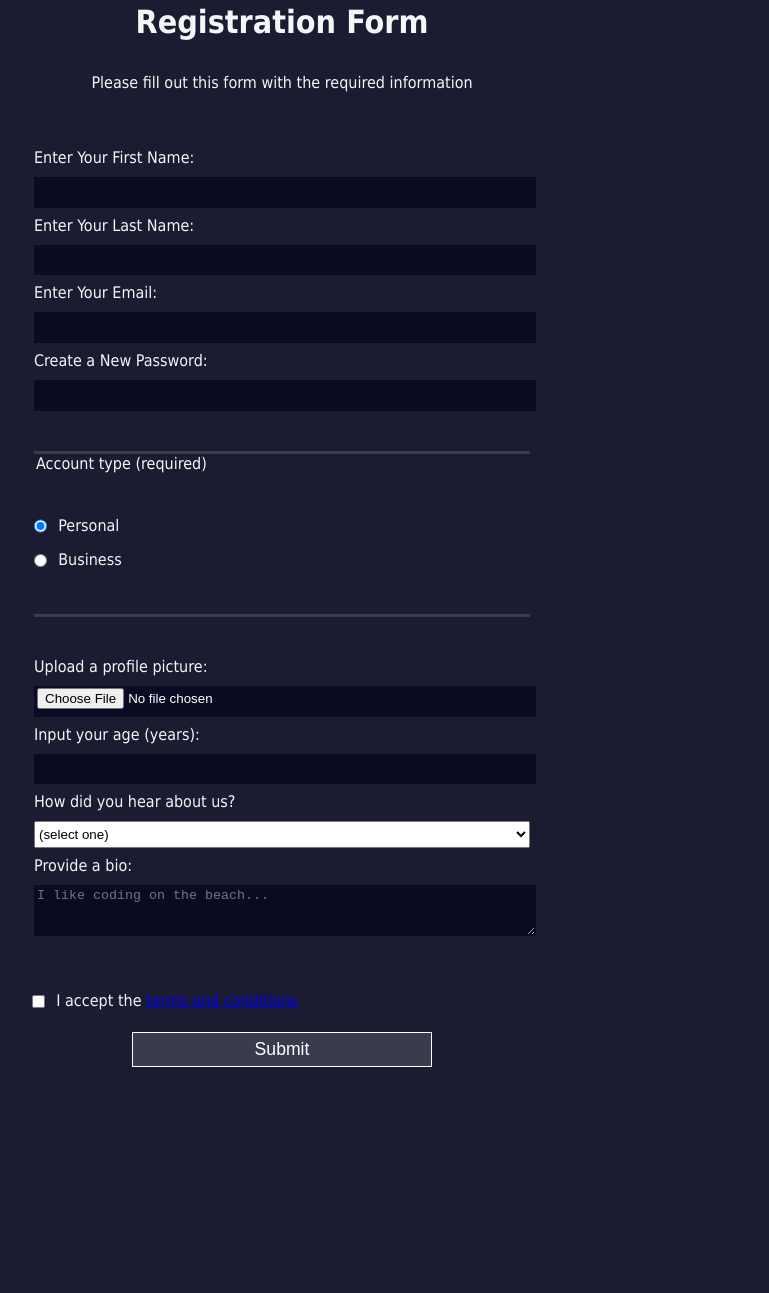
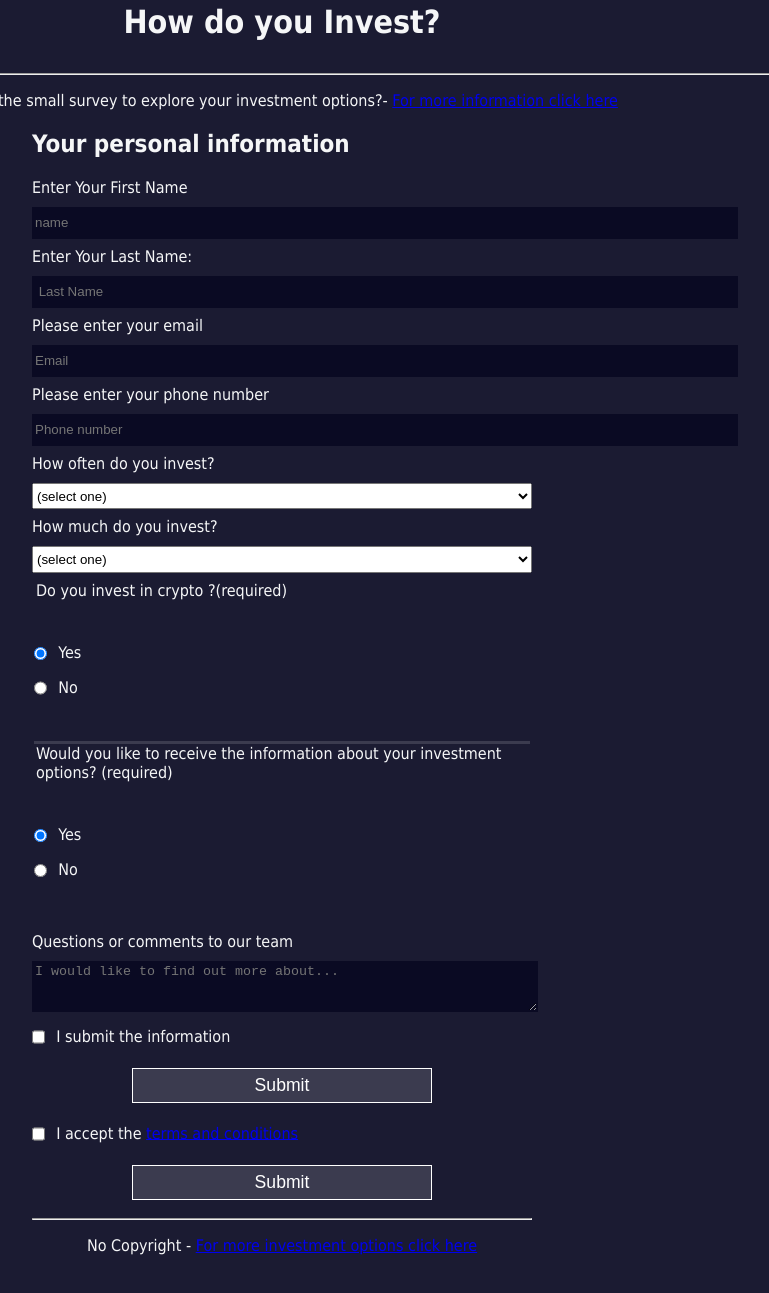
Before and after one commit to Ellen010/simple_html_project, a plain HTML site: page index.html in a window 1280 px wide. Shown: the part 29-1322 px from the top of the page, without its empty margins (358-1127 px from the left). Before the commit the page ends 1146 px from the top, so only its background shows below. Drawn offline with Linux system fonts and the light colour scheme.

Commit message:
Update index.html

```diff
--- a/index.html
+++ b/index.html
@@ -1,45 +1,85 @@
 <!DOCTYPE html>
 <html lang="en">
+  </html>
+<body>
+  <div class="Questionnaire">
+    <main>
       <head>
+        <title> Investment tools  </title>
         <meta charset="UTF-8">
-    <title>Registration Form</title>
-    <link rel="stylesheet" href="styles.css" />
+        <meta name="viewport" content="width=device-width, initial-scale=1.0" />
+        <link href="styles.css" rel="stylesheet"/>
       </head>
-  <body>
-    <h1>Registration Form</h1>
-    <p>Please fill out this form with the required information</p>
-    <form method="post" action='https://register-club.org'>
+        <h1 id="title">How do you Invest?</h1>
+        <hr class="line">
+        <p class="description" id="description">Fill out the small survey to explore your investment options?- <a href="https://www.etrade.com">For more information click here</a></p>
+  <form method="post" id="survey-form" action='https://make-your-website.com'>
+      <section>
+        <h2>Your personal information</h2>
+        <div>
+        <label for="first-name" id="name-label">Enter Your First Name <input id="name" name="first-name" type="text" placeholder="name" required style="width:700px; height: 28px" /></label>
+        </div>
+        <div>
+        <label for="last-name" id="name-label">Enter Your Last Name: <input type="text" name="Last Name" placeholder=" Last Name" required style="width:700px; height: 28px"></label>
+        </div>
+         <div>
+        <label for="email" id="email-label">Please enter your email<input type="email" name="Email" placeholder="Email" id="email" required style="width:700px; height: 28px">
+        </div>
+         <div>
+       <label for="number" id="number-label">Please enter your phone number<input type="number" name="Phone number" placeholder="Phone number" id="number" min="7" max="13" required style="width:700px; height: 28px"></label>
+        </div>
+         <label for="referrer">How often do you invest?
+          <select id="dropdpwn" name="referrer">
+            <option value="">(select one)</option>
+            <option value="1">Once in 6-9 months</option>
+            <option value="2">Once in 3-6 months</option>
+            <option value="3">Every 1-2 months</option>
+            <option value="4">Every month</option>
+            <option value="5">Multiple times month</option>
+            <option value="6">Other</option>
+          </select>
+        </label>
+         <label for="referrer">How much do you invest?
+          <select id="dropdown" name="referrer">
+            <option value="">(select one)</option>
+            <option value="1">Less than $100</option>
+            <option value="2">Between $100 and $300</option>
+            <option value="3">Between $300 and $500</option>
+            <option value="4">Between $500 and $1000</option>
+            <option value="5">Between $1000 and $3000</option>
+            <option value="6">Between $3000 and $5000</option>
+            <option value="7">Between $5000 and $10000</option>
+            <option value="8">More than $10000</option>
+            <option value="10">Other</option>
+          </select>
+        </label>
          <fieldset>
-        <label for="first-name">Enter Your First Name: <input id="first-name" name="first-name" type="text" required /></label>
-        <label for="last-name">Enter Your Last Name: <input id="last-name" name="last-name" type="text" required /></label>
-        <label for="email">Enter Your Email: <input id="email" name="email" type="email" required /></label>
-        <label for="new-password">Create a New Password: <input id="new-password" name="new-password" type="password" pattern="[a-z0-5]{8,}" required /></label>
+        <legend> Do you invest in crypto ?(required)</legend>
+        <label for="crypto-yes"><input id="crypto-yes" type="radio" name="crypto" value= "1" class="inline" checked /> Yes</label>
+        <label for="crypto-no"><input id="crypto-no" type="radio" name="crypto" value= "2" class="inline" /> No</label>
       </fieldset>
        <fieldset>
-        <legend>Account type (required)</legend>
-        <label for="personal-account"><input id="personal-account" type="radio" name="account-type" class="inline" checked /> Personal</label>
-        <label for="business-account"><input id="business-account" type="radio" name="account-type" class="inline" /> Business</label>
+        <legend> Would you like to receive the information about your investment options? (required)</legend>
+        <label for="info-yes"><input id="info-yes" type="radio" name="info" value= "1" class="inline" checked /> Yes</label>
+        <label for="info-no"><input id="info-no" type="radio" name="info" value= "2" class="inline" /> No </label>
       </fieldset>
-      <fieldset>
-        <label for="profile-picture">Upload a profile picture: <input id="profile-picture" type="file" name="file" /></label>
-        <label for="age">Input your age (years): <input id="age" type="number" name="age" min="13" max="120" /></label>
-        <label for="referrer">How did you hear about us?
-          <select id="referrer" name="referrer">
-            <option value="">(select one)</option>
-            <option value="1">Google</option>
-            <option value="2">YouTube Channel</option>
-            <option value="3">Instagram</option>
-            <option value="4">Other</option>
-          </select>
+       <label for="bio"> Questions or comments to our team
+          <textarea id="questions-comments" name="questions-comments" rows="3" cols="30" placeholder="I would like to find out more about..."></textarea>
         </label>
-        <label for="bio">Provide a bio:
-          <textarea id="bio" name="bio" rows="3" cols="30" placeholder="I like coding on the beach..."></textarea>
-        </label>
-      </fieldset>
        <label for="terms-and-conditions">
-        <input class="inline" id="terms-and-conditions" type="checkbox" required name="terms-and-conditions" /> I accept the <a href="https://www.register-club.org/terms-of-service/">terms and conditions</a>
+        <input class="inline" id="submit-info" type="checkbox" value="submit-info" required name="submit-info" /> I submit the information</a>
       </label>
        <input type="submit" value="Submit" />
+       <label for="terms-and-conditions">
+        <input class="inline" id="terms-and-conditions" type="checkbox" value="terms-and-conditions" required name="terms-and-conditions" /> I accept the <a href="https://www.freecodecamp.org/news/terms-of-service/">terms and conditions</a>
+      </label>
+       <input type="submit" id="submit" value="Submit" />
+        <footer>
+           <hr class="bottom-line">
+<p class="Legality">No Copyright - <a href="https://www.etrade.com">For more investment options click here</a></p>
+          </footer>
+      </section>
+    </main>
+    </div>
     </form>
 </body>
-</html>
```
Lines whose indentation alone changed are shown as unchanged.
